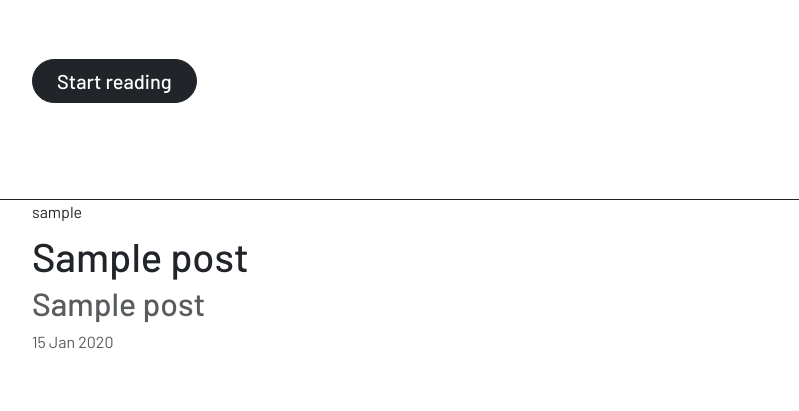
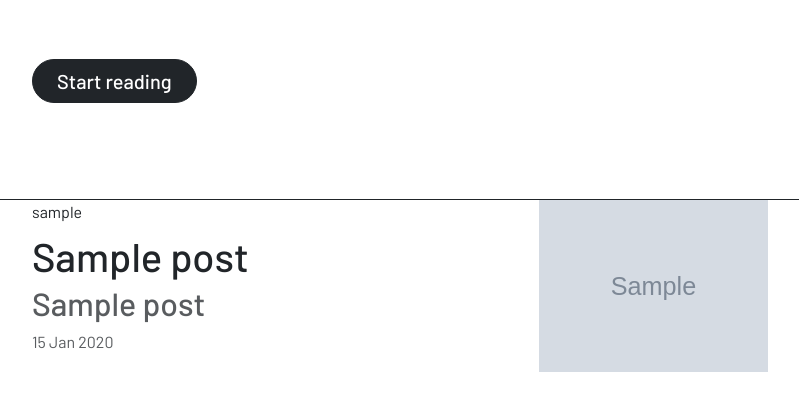
Before and after one commit to jmroczkowski99/django-djheatblog, a Django app: page / in a window 1280 px wide. Shown: the part 302-713 px from the top of the page, without its empty margins (50-849 px from the left). Run offline with Django 4.2, Linux system fonts and the light colour scheme; tables that the repository leaves empty hold one stand-in row (values such as "Sample post"); grey boxes marked "Sample" are stand-in pictures.

Commit message:
feat: add a photo from given url next to a post

```diff
--- a/djheatblog/djheatblog/templates/blog/index.html
+++ b/djheatblog/djheatblog/templates/blog/index.html
@@ -24,7 +24,9 @@ heatblog
                                     <div class="text-muted">{{post.updated_at|date:"d M Y"}}</div>
                                 </div>
                             </div>
-                            <div class="col-4"></div>
+                            <div class="col-4">
+                                <img src="{{post.img_url}}" class="img-fluid float-end">
+                            </div>
                         </div>
                     </div>
                 </a>
```
